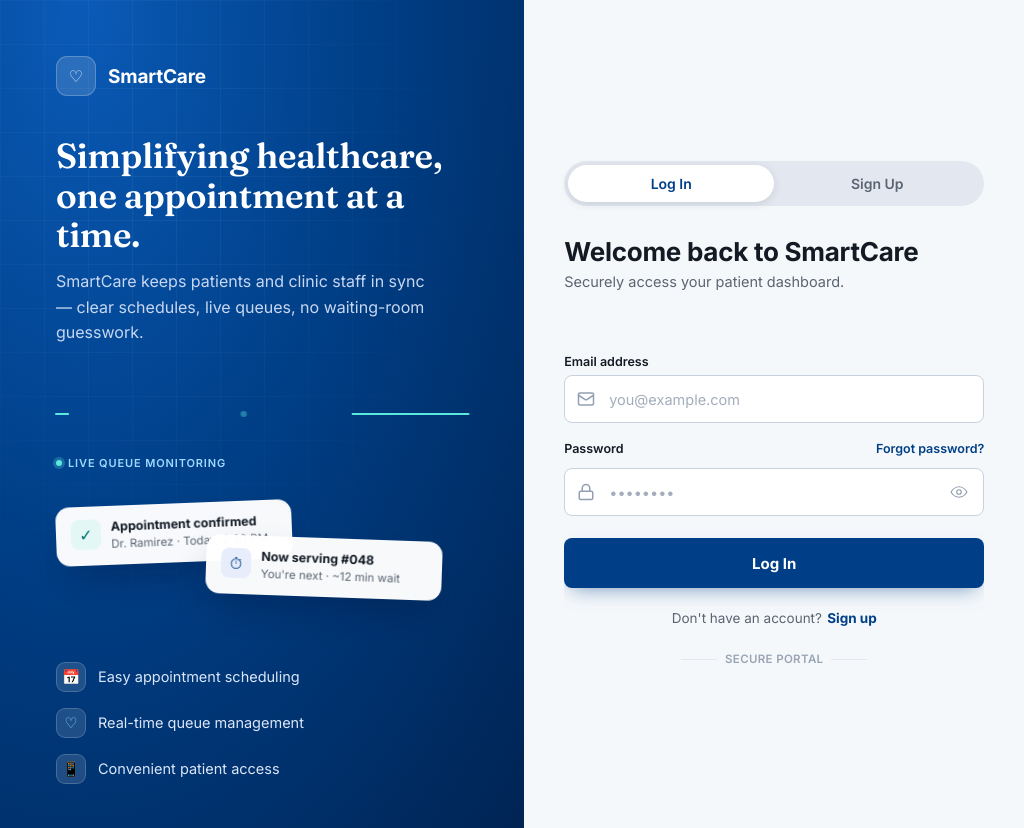
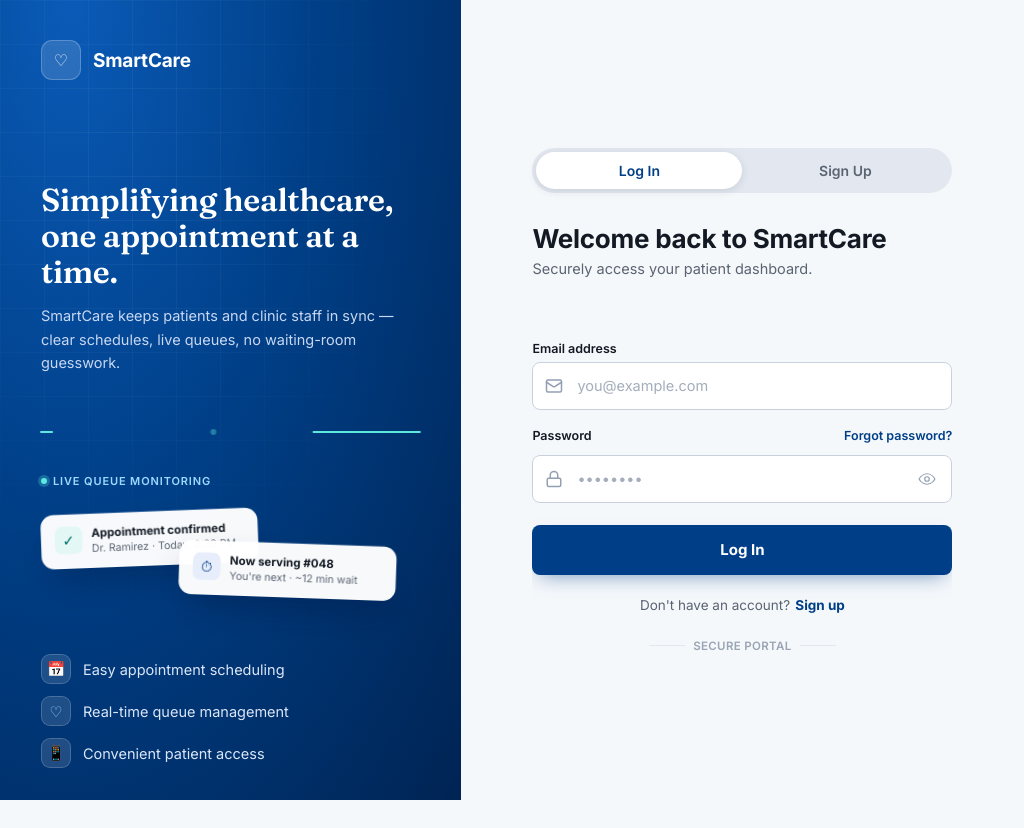
Before and after one commit to mstar13-sys/SmartCare-Final, a PHP site: page /auth/login.php in a window 1024 px wide. After the commit the page ends 800 px from the top, so only its background shows below. Run offline with PHP 8.4, Linux system fonts and the light colour scheme; some libraries are stand-ins or nearby versions.

```diff
--- a/css/layout.css
+++ b/css/layout.css
@@ -3,13 +3,19 @@
    ======================================================= */
 .shell {
   display: grid;
-  grid-template-columns: minmax(0, 1.05fr) minmax(0, 1fr);
+  grid-template-columns: minmax(360px, 1.05fr) minmax(420px, 1fr);
   min-height: 100vh;
+  align-items: stretch;
 }
 
 /* ---------- Brand panel (left) ---------- */
 .brand-panel {
-  position: relative;
+  position: sticky;
+  top: 0;
+  align-self: start;
+  height: 100vh;
+  max-height: 100vh;
+  min-height: 640px;
   background: radial-gradient(
     120% 140% at 15% 0%,
     #0a5bb8 0%,
@@ -17,7 +23,7 @@
     #002454 100%
   );
   color: #eef3fc;
-  padding: 56px 56px 44px;
+  padding: clamp(32px, 5vh, 56px) clamp(32px, 4vw, 56px) clamp(28px, 4vh, 44px);
   display: flex;
   flex-direction: column;
   overflow: hidden;
@@ -68,7 +74,7 @@
   position: relative;
   z-index: 2;
   margin-top: auto;
-  padding-top: 40px;
+  padding-top: clamp(20px, 4vh, 40px);
   max-width: 440px;
 }
 .brand-copy h1 {
--- a/css/responsive.css
+++ b/css/responsive.css
@@ -1,3 +1,67 @@
+/* Authentication split-screen safeguards
+   Keeps the SmartCare brand panel visually stable while the signup form
+   grows taller. No form controls, icons, or JavaScript behavior are changed. */
+@media (max-width: 1180px) and (min-width: 981px) {
+  .shell {
+    grid-template-columns: minmax(320px, 0.9fr) minmax(400px, 1.1fr);
+  }
+
+  .brand-copy h1 {
+    font-size: clamp(28px, 3.1vw, 36px);
+  }
+
+  .brand-copy p.tagline {
+    font-size: 14.5px;
+  }
+
+  .pulse-wrap {
+    margin-top: 26px;
+  }
+
+  .float-cards {
+    margin-top: 24px;
+    transform: scale(0.92);
+    transform-origin: left top;
+  }
+
+  .feature-list {
+    margin-top: 24px;
+    gap: 12px;
+  }
+}
+
+@media (max-height: 760px) and (min-width: 981px) {
+  .brand-panel {
+    padding-top: 28px;
+    padding-bottom: 24px;
+  }
+
+  .brand-copy {
+    padding-top: 16px;
+  }
+
+  .pulse-wrap {
+    margin-top: 18px;
+    height: 48px;
+  }
+
+  .float-cards {
+    margin-top: 16px;
+    height: 96px;
+    transform: scale(0.82);
+    transform-origin: left top;
+  }
+
+  .feature-list {
+    margin-top: 10px;
+    gap: 8px;
+  }
+
+  .feature-list .fi {
+    font-size: 13px;
+  }
+}
+
 /* =======================================================
    Responsive breakpoints
    ======================================================= */
```
Also changed, not shown: 1 other file.
